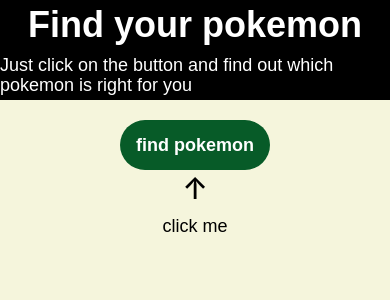
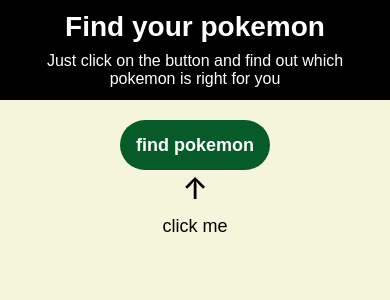
Before and after one commit to RubyVine01/find-your-pokemon, a React (Create React App) app: page / in a window 390 px wide. Shown: the top 300 px of the page. Built offline with nearby package versions, Linux system fonts and the light colour scheme.

Commit message:
add adaptive

```diff
--- a/src/components/header/header.module.css
+++ b/src/components/header/header.module.css
@@ -28,3 +28,19 @@
   line-height: 20px;
   color: white;
 }
+
+@media screen and (max-width: 650px) {
+  .title {
+    font-size: 28px;
+    font-style: normal;
+    font-weight: 600;
+    line-height: 30px;
+  }
+
+  .text {
+    max-width: 80vw;
+    text-align: center;
+    font-size: 16px;
+    line-height: 18px;
+  }
+}
--- a/src/pokemon-card/pokemon-card.module.css
+++ b/src/pokemon-card/pokemon-card.module.css
@@ -14,6 +14,11 @@
 .list {
   list-style: none;
   padding-left: 0;
+  font-family: Arial, Helvetica, sans-serif;
+  font-size: 20px;
+  font-style: normal;
+  font-weight: 500;
+  line-height: 22px;
 }
 
 .name {
@@ -30,9 +35,39 @@
 }
 
 .greenText {
-  color: rgb(10, 101, 10)
+  color: rgb(10, 101, 10);
 }
 
 .redText {
   color: rgb(99, 10, 10);
 }
+
+@media screen and (max-width: 650px) {
+  .card {
+    flex-direction: column;
+  }
+
+  .name {
+    text-align: center;
+  }
+
+  .name {
+    font-size: 30px;
+    font-weight: 600;
+    line-height: 32px;
+  }
+
+  .list {
+
+    font-size: 18px;
+    font-weight: 400;
+    line-height: 20px;
+  }
+}
+
+@media screen and (max-width: 450px) {
+  .image {
+    width: 300px;
+    height: 300px;
+  }
+}
```
Also changed, not shown: src/components/main/main.module.css (+7 -0 lines).
